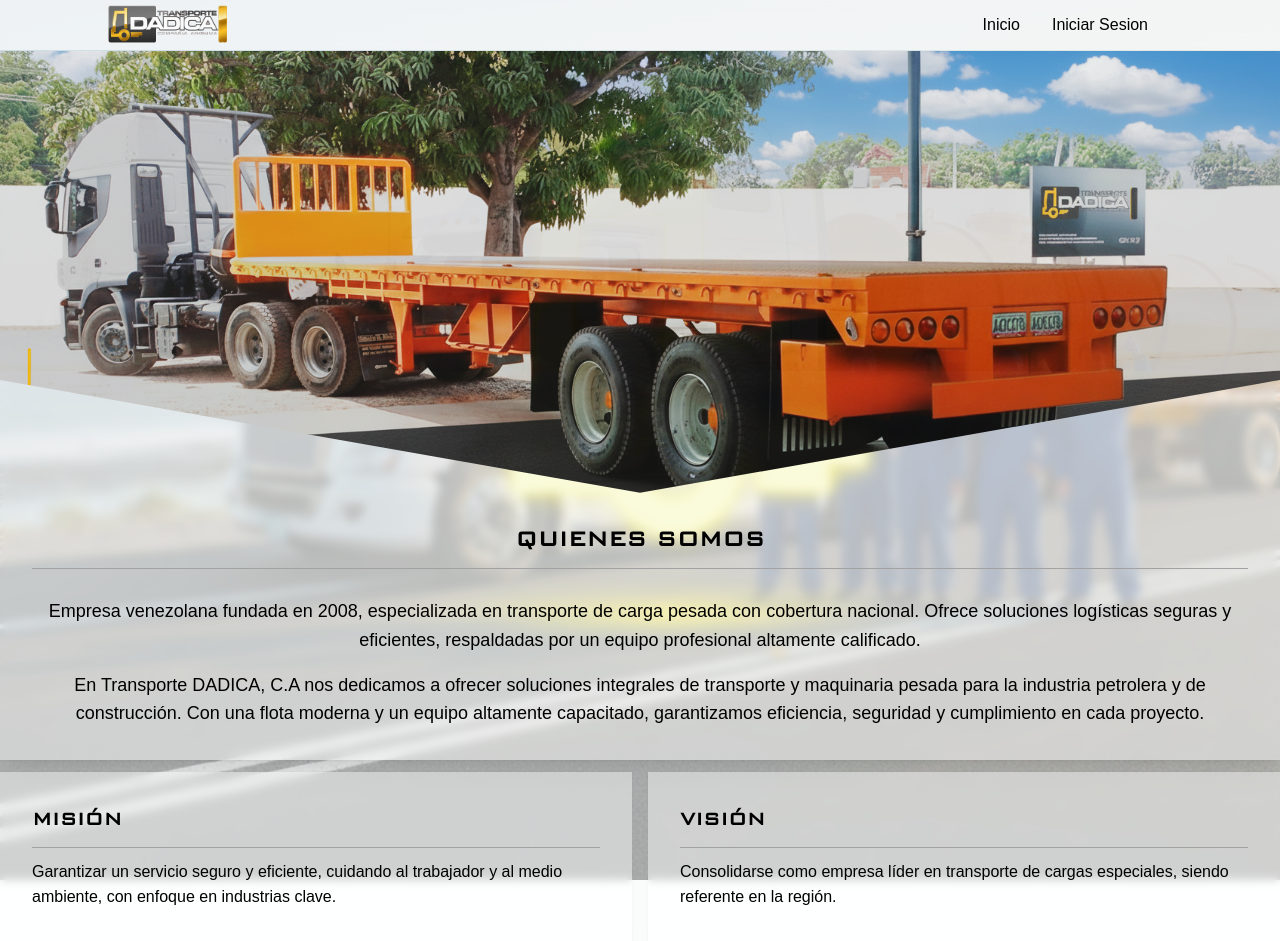
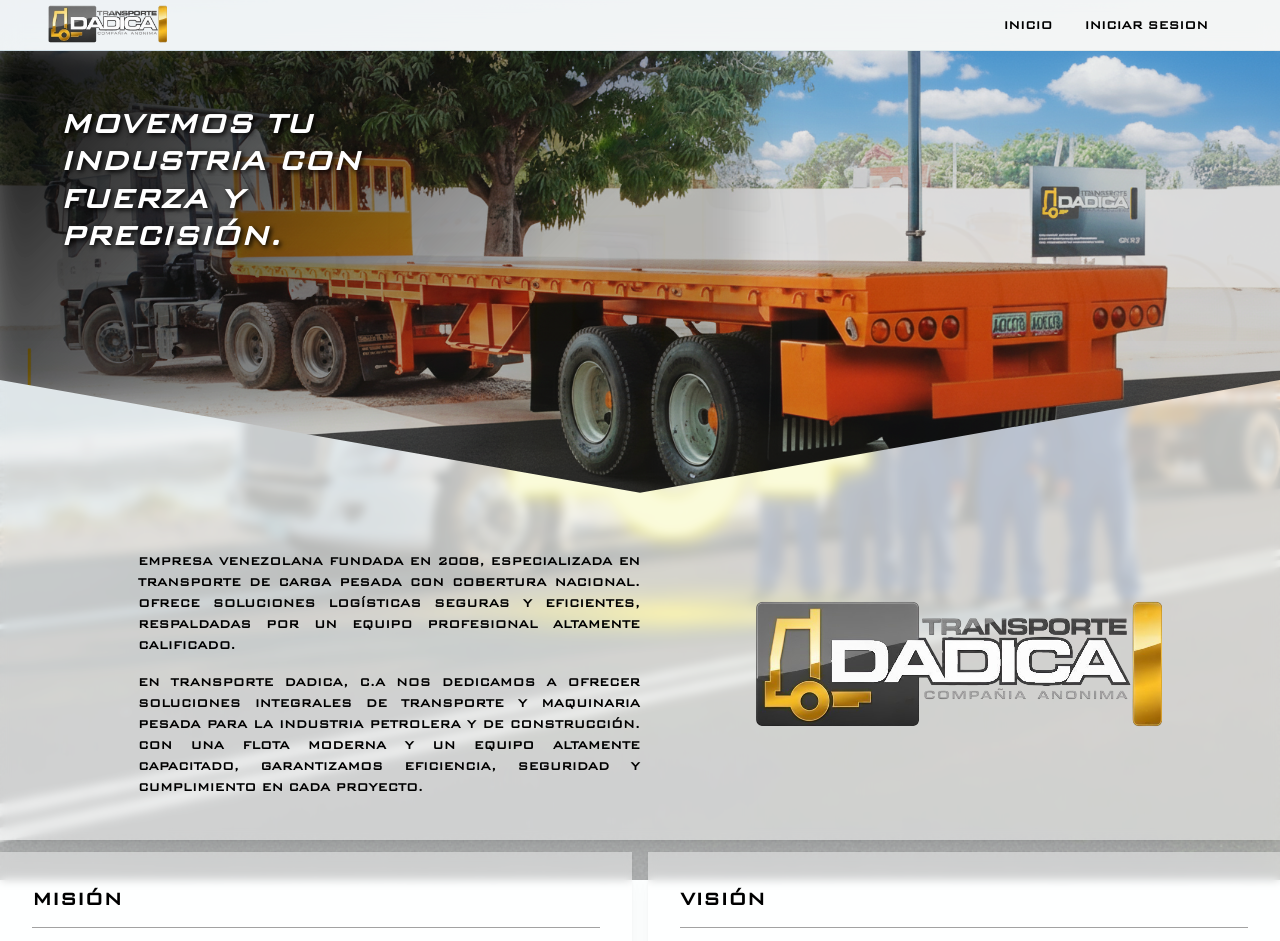
Before and after one commit to hectormarrufor/WR, a Next.js app: page / in a window 1280 px wide. Shown: the top 941 px of the page. Built offline with nearby package versions, Linux system fonts and the light colour scheme; no server answers.

Commit message:
improving landing page

```diff
--- a/app/DadicaLanding.jsx
+++ b/app/DadicaLanding.jsx
@@ -12,66 +12,103 @@
     Badge,
     List,
     ThemeIcon,
+    Flex,
+    Center,
 } from '@mantine/core';
 import { IconTruck, IconRecycle, IconShieldCheck, IconUsersGroup } from '@tabler/icons-react';
 
-export default function DadicaLanding({isMobile}) {
+export default function DadicaLanding({ isMobile }) {
     return (
-        <Box m={0} p={0} style={{ position: 'relative', top: '-150px' }}>
+        <Box m={0} p={0} style={{ position: 'relative', top: '-180px' }}>
 
-                {/* Historia */}
-                <Card pt={150}  radius={0} p="xl" mb="sm" >
-                    <Title order={2} align="center" tt="uppercase">Quienes Somos</Title>
-                    <Divider my="sm" />
-                    <Text size="lg" align="center" mt="md">
+
+            <Card pt={180} radius={0} mb="sm" >
+                {isMobile ?
+                <Stack spacing="md" justify="center" align="center">
+                    <Center flex={1}>
+                        <Image
+                            src="/logo.png"
+                            alt="Logo de la empresa"
+                            width="100vw"
+                            height={75}
+                            mb="md"
+                        />
+                    </Center>
+                    <Box mx={isMobile ? 20 : "xl"} mb={40} flex={1}>
+                        <Title order={6} style={{ textAlign: 'justify' }}>
                             Empresa venezolana fundada en 2008, especializada en transporte de carga pesada con cobertura nacional. Ofrece soluciones logísticas seguras y eficientes, respaldadas por un equipo profesional altamente calificado.
-                    </Text>
-                    <Text size="lg" align="center" mt="md">
+                        </Title>
+                        <Title order={6} mt="md" style={{ textAlign: 'justify' }}>
                             En Transporte DADICA, C.A nos dedicamos a ofrecer soluciones integrales de transporte y maquinaria pesada para la industria petrolera y de construcción. Con una flota moderna y un equipo altamente capacitado, garantizamos eficiencia, seguridad y cumplimiento en cada proyecto.
-                    </Text>
+                        </Title>
+                    </Box>
+
+                </Stack> :
+                    <Flex justify="center" mx="xl" px="xl">
+                        <Box mx="xl" p={30} flex={1}>
+                            <Title order={6} style={{ textAlign: 'justify' }}>
+                                Empresa venezolana fundada en 2008, especializada en transporte de carga pesada con cobertura nacional. Ofrece soluciones logísticas seguras y eficientes, respaldadas por un equipo profesional altamente calificado.
+                            </Title>
+                            <Title order={6} mt="md" style={{ textAlign: 'justify' }}>
+                                En Transporte DADICA, C.A nos dedicamos a ofrecer soluciones integrales de transporte y maquinaria pesada para la industria petrolera y de construcción. Con una flota moderna y un equipo altamente capacitado, garantizamos eficiencia, seguridad y cumplimiento en cada proyecto.
+                            </Title>
+                        </Box>
+                        <Center flex={1}>
+
+                            <Image
+                                src="/logo.png"
+                                alt="Logo de la empresa"
+                                width={600}
+                                height={150}
+                                mb="md"
+                            />
+                        </Center>
+
+                    </Flex>}
+
             </Card>
 
             {/* Misión y Visión */}
             {!isMobile ? <Grid mb="sm">
                 <Grid.Col span={6}>
-                        <Card  radius={0} p="xl" >
+                    <Card radius={0} p="xl" >
                         <Title order={3} tt="uppercase">Misión</Title>
                         <Divider my="sm" />
-                            <Text>
+                        <Title order={6}>
                             Garantizar un servicio seguro y eficiente, cuidando al trabajador y al medio ambiente, con enfoque en industrias clave.
-                            </Text>
+                        </Title>
                     </Card>
                 </Grid.Col>
                 <Grid.Col span={6}>
-                        <Card  radius={0} p="xl" >
+                    <Card radius={0} p="xl" >
                         <Title order={3} tt="uppercase">Visión</Title>
                         <Divider my="sm" />
-                            <Text>
+                        <Title order={6}>
                             Consolidarse como empresa líder en transporte de cargas especiales, siendo referente en la región.
-                            </Text>
+                        </Title>
                     </Card>
                 </Grid.Col>
-                </Grid>:
+            </Grid> :
                 <Stack mb="sm" spacing="xl">
-                    <Card  radius={0} p="xl" >
+                    <Card radius={0} p="xl" >
                         <Title order={3} tt="uppercase">Misión</Title>
                         <Divider my="sm" />
-                        <Text>
+                        <Title order={6}>
                             Garantizar un servicio seguro y eficiente, cuidando al trabajador y al medio ambiente, con enfoque en industrias clave.
-                        </Text>
+                        </Title>
                     </Card>
-                    <Card  radius={0} p="xl" >
+                    <Card radius={0} p="xl" >
                         <Title order={3} tt="uppercase">Visión</Title>
                         <Divider my="sm" />
-                        <Text>
+                        <Title order={6}>
                             Consolidarse como empresa líder en transporte de cargas especiales, siendo referente en la región.
-                        </Text>
+                        </Title>
                     </Card>
                 </Stack>
             }
 
             {/* Servicios */}
-                <Card  radius={0} p="xl" mb="sm" >
+            <Card radius={0} p="xl" mb="sm" >
                 <Title order={2} tt="uppercase">Servicios Ofrecidos</Title>
                 <Divider my="sm" />
                 <List
@@ -86,7 +123,7 @@
             </Card>
 
             {/* Flota */}
-                <Card  radius={0} p="xl" mb="sm" >
+            <Card radius={0} p="xl" mb="sm" >
                 <Title order={2} tt="uppercase">Flota y Equipamiento</Title>
                 <Divider my="sm" />
                 <Group gap="xs" wrap="wrap">
@@ -100,77 +137,77 @@
             </Card>
 
             {/* Seguridad */}
-                <Card  radius={0} p="xl" mb="sm" >
+            <Card radius={0} p="xl" mb="sm" >
                 <Title order={2} tt="uppercase">Seguridad y Permisología</Title>
                 <Divider my="sm" />
-                    <Text>
+                <Title order={6}>
                     Cumplimos con todos los permisos: RACDA, Bolipuerto, DAEX, ROT, Low-Boy, GPS y monitoreo vial. Inscritos en el Registro Nacional de Contratistas.
-                    </Text>
+                </Title>
             </Card>
 
             {/* Sostenibilidad y RSE */}
             {!isMobile ? <Grid mb="sm">
                 <Grid.Col span={6}>
-                        <Card  radius={0} p="xl" >
+                    <Card radius={0} p="xl" >
                         <Group>
                             <IconRecycle size={32} />
                             <Title order={3} tt="uppercase">Sostenibilidad</Title>
                         </Group>
                         <Divider my="sm" />
-                            <Text>
+                        <Title order={6}>
                             Protocolos de mantenimiento, capacitación en conducción segura, reducción de emisiones y gestión de residuos.
-                            </Text>
+                        </Title>
                     </Card>
                 </Grid.Col>
                 <Grid.Col span={6}>
-                        <Card  radius={0} p="xl" >
+                    <Card radius={0} p="xl" >
                         <Group>
                             <IconUsersGroup size={32} />
                             <Title order={3} tt="uppercase">Responsabilidad Social</Title>
                         </Group>
                         <Divider my="sm" />
-                            <Text>
+                        <Title order={6}>
                             Educación vial, sensibilización ambiental y participación comunitaria. Compromiso con la transparencia y el desarrollo sostenible.
-                            </Text>
+                        </Title>
                     </Card>
                 </Grid.Col>
             </Grid>
                 :
                 <Stack mb="sm" spacing="xl">
-                    <Card  radius={0} p="xl" >
+                    <Card radius={0} p="xl" >
                         <Group>
                             <IconRecycle size={32} />
                             <Title order={3} tt="uppercase">Sostenibilidad</Title>
                         </Group>
                         <Divider my="sm" />
-                        <Text>
+                        <Title order={6}>
                             Protocolos de mantenimiento, capacitación en conducción segura, reducción de emisiones y gestión de residuos.
-                        </Text>
+                        </Title>
                     </Card>
-                    <Card  radius={0} p="xl" >
+                    <Card radius={0} p="xl" >
                         <Group>
                             <IconUsersGroup size={32} />
                             <Title order={3} tt="uppercase">Responsabilidad Social</Title>
                         </Group>
                         <Divider my="sm" />
-                        <Text>
+                        <Title order={6}>
                             Educación vial, sensibilización ambiental y participación comunitaria. Compromiso con la transparencia y el desarrollo sostenible.
-                        </Text>
+                        </Title>
                     </Card>
                 </Stack>
             }
 
             {/* Experiencia */}
-                <Card  radius={0} p="xl" mb="sm" >
+            <Card radius={0} p="xl" mb="sm" >
                 <Title order={2} tt="uppercase">Experiencia en la Industria</Title>
                 <Divider my="sm" />
-                    <Text>
+                <Title order={6}>
                     Proyectos con Schlumberger, Chevron, PDVSA, SIZUCA y más. Logística especializada en zonas de difícil acceso y cargas sobredimensionadas.
-                    </Text>
+                </Title>
             </Card>
 
             {/* Beneficios */}
-                <Card  radius={0} p="xl" mb="sm" >
+            <Card radius={0} p="xl" mb="sm" >
                 <Title order={2} tt="uppercase">Beneficios</Title>
                 <Divider my="sm" />
                 <List
--- a/app/LayoutMenu.jsx
+++ b/app/LayoutMenu.jsx
@@ -1,5 +1,5 @@
 import { useAuth } from '@/hooks/useAuth';
-import { Group, UnstyledButton } from '@mantine/core';
+import { Group, Title, UnstyledButton } from '@mantine/core';
 import React, { useEffect } from 'react'
 import { cerrarSesion } from './ApiFunctions/userServices';
 import { notificar } from './handlers/notificar';
@@ -9,16 +9,16 @@
 
     return (
         <Group ml="xl" gap={0} visibleFrom="md">
-            {!isAuthenticated && <UnstyledButton className={classes.control} onClick={() => router.push('/')}>Inicio</UnstyledButton>}
-            {isAuthenticated && <UnstyledButton className={classes.control} onClick={() => router.push('/superuser')}>Hola, {nombre}</UnstyledButton>}
+            {!isAuthenticated && <UnstyledButton className={classes.control} onClick={() => router.push('/')}><Title order={6}>Inicio</Title></UnstyledButton>}
+            {isAuthenticated && <UnstyledButton className={classes.control} onClick={() => router.push('/superuser')}><Title order={6}>Hola, {nombre}</Title></UnstyledButton>}
             {/* <UnstyledButton className={classes.control} onClick={() => router.push('/stones')}>Nuestros Productos</UnstyledButton> */}
             {!isAuthenticated ?
-                <UnstyledButton className={classes.control} onClick={() => router.push('/login')}>Iniciar Sesion</UnstyledButton>
+                <UnstyledButton className={classes.control} onClick={() => router.push('/login')}><Title order={6}>Iniciar Sesion</Title></UnstyledButton>
                 :
-                <UnstyledButton className={classes.control} onClick={logout}>Cerrar Sesion</UnstyledButton>
+                <UnstyledButton className={classes.control} onClick={logout}><Title order={6}>Cerrar sesion</Title></UnstyledButton>
             }
             {isAuthenticated &&
-                <UnstyledButton className={classes.control} onClick={() => router.push('/superuser')}>Panel de administrador</UnstyledButton>
+                <UnstyledButton className={classes.control} onClick={() => router.push('/superuser')}><Title order={6}>Panel de administracion</Title></UnstyledButton>
             }
 
 
--- a/app/SlideShow.jsx
+++ b/app/SlideShow.jsx
@@ -1,4 +1,4 @@
-import { Image } from '@mantine/core';
+import { Image, Title } from '@mantine/core';
 import React from 'react';
 import { Fade } from 'react-slideshow-image';
 import 'react-slideshow-image/dist/styles.css';
@@ -30,9 +30,48 @@
             zIndex: 99,
             position: 'relative',
         }}>
+            <div
+                style={{
+                    position: 'absolute',
+                    top: isMobile ? 15 : 40,
+                    left: isMobile ? 12 : 40,
+                    zIndex: 200,
+                    color: '#fff',
+                    padding: isMobile ? '8px 10px' : '14px 20px',
+                    borderRadius: 8,
+                    maxWidth: isMobile ? '50%' : '30%',
+                    fontWeight: 700,
+                    fontSize: isMobile ? 16 : 28,
+                    lineHeight: 1.05,
+                }}
+                aria-hidden={false}
+            >
+                <Title order={isMobile ? 4 : 1} align="left" style={{ color: '#fff', fontStyle: 'italic', lineHeight: 1.1, textShadow: '2px 2px 5px rgba(0, 0, 0, 1)' }}>
+                    Movemos tu industria con fuerza y precisión.
+                </Title>
+            </div>
+
+            {/* Overlay: sombra en gradiente desde la esquina superior izquierda */}
+            <div
+                aria-hidden="true"
+                style={{
+                    position: 'absolute',
+                    top: -20,
+                    left: -20,
+                    width: '60%',
+                    height: '80%',
+                    zIndex: 150, // debajo del título (200) pero encima de las imágenes
+                    pointerEvents: 'none',
+                    background: 'linear-gradient(135deg, rgba(0, 0, 0, 1) 0%, rgba(0, 0, 0, 0.63) 30%, rgba(0, 0, 0, 0.18) 70%)',
+                    filter: 'blur(20px)',
+                    transform: 'translateZ(0)',
+                }}
+            />
+
             <Fade duration={6000} transitionDuration={1000} arrows={false}>
                 {slideImages.map((image, index) => (
                     <Image
+                        key={image + index}
                         src={image}
                         alt={`Slide ${index + 1}`}
                         radius={0}
--- a/app/layout.jsx
+++ b/app/layout.jsx
@@ -4,7 +4,7 @@
 
 import Script from 'next/script';
 
-import { AppShell, Box, Burger, createTheme, Group, Image, LoadingOverlay, Text, UnstyledButton } from '@mantine/core';
+import { AppShell, Box, Burger, createTheme, Group, Image, LoadingOverlay, Text, Title, UnstyledButton } from '@mantine/core';
 import { useDisclosure } from '@mantine/hooks';
 import classes from './MobileNavbar.module.css';
 import React, { useEffect, useState } from 'react';
@@ -100,7 +100,7 @@
                   WebkitBackdropFilter: 'blur(10px)', // soporte Safari
                 }}
               >
-                <Group justify="space-between" px={isMobile ? 0 : 100}>
+                <Group justify='space-between' px={isMobile ? 0 : 40}>
                   <UnstyledButton p={0} m={0} onClick={() => router.push('/')} >
                     <Image src="/logo.png" height={40} alt="logo" p={0} py={0} m={5} />
                   </UnstyledButton>
@@ -126,15 +126,15 @@
                 <UnstyledButton className={classes.control} onClick={() => {
                   toggle();
                   router.push('/')
-                }}>Inicio</UnstyledButton>
+                }}><Title order={6}>Inicio</Title></UnstyledButton>
                 <UnstyledButton className={classes.control} onClick={() => {
                   toggle();
                   router.push('/superuser')
-                }}> Panel de administracion</UnstyledButton>
+                }}><Title order={6}>Panel de administracion</Title></UnstyledButton>
                 <UnstyledButton className={classes.control} onClick={() => {
                   toggle();
                   router.push('/login')
-                }}>Iniciar Sesion</UnstyledButton>
+                }}><Title order={6}>Iniciar Sesion</Title></UnstyledButton>
 
               </AppShell.Navbar>
               <AppShell.Main
```
Also changed, not shown: public/logo.png. Lines whose indentation alone changed are shown as unchanged.
